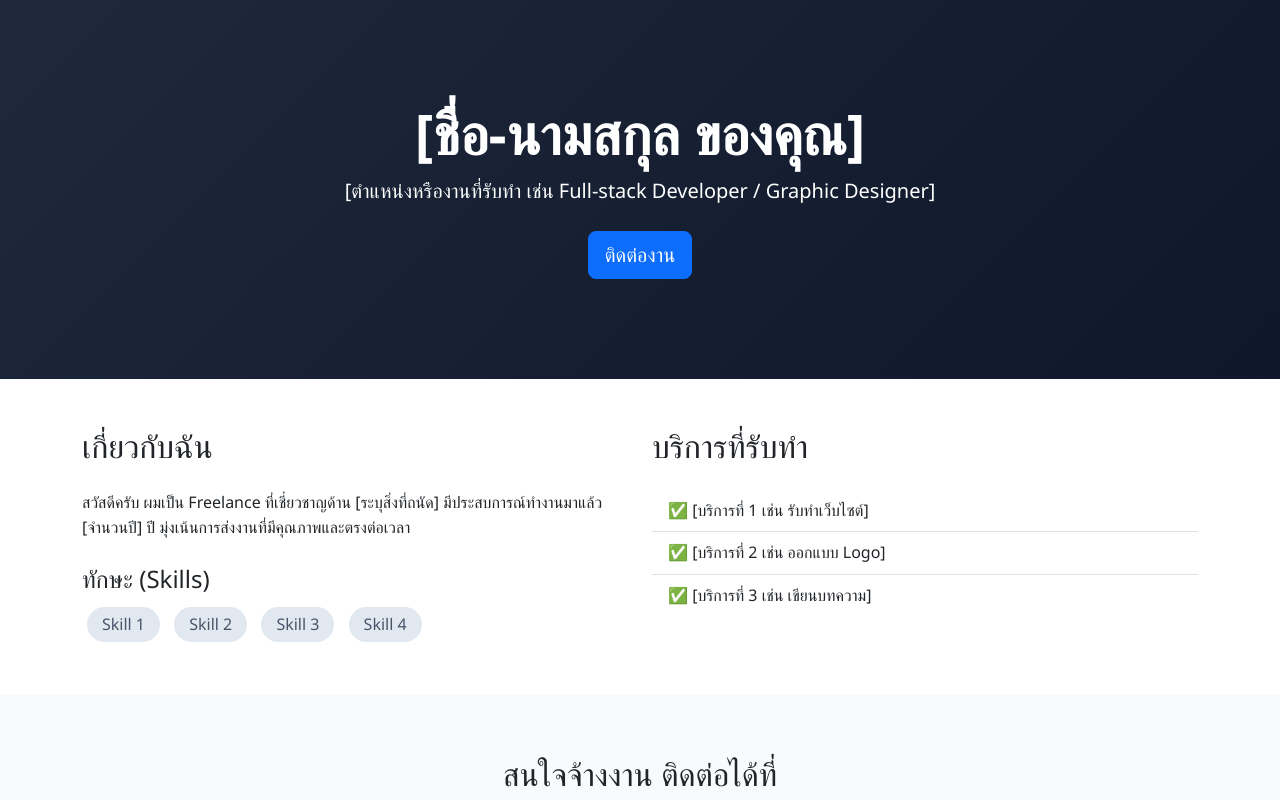
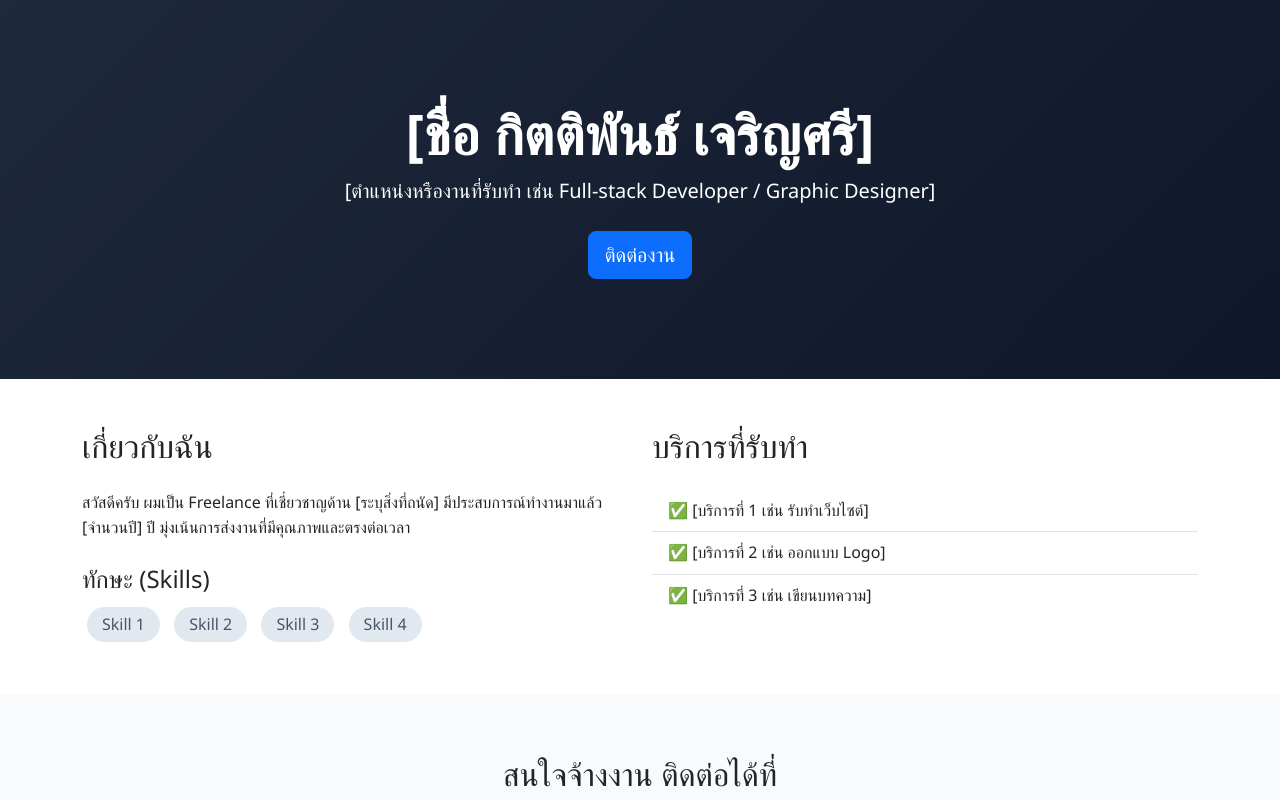
Before and after one commit to 368368121012-st-rumtsb/web2, a plain HTML site: page index.html in a window 1280 px wide. Shown: the top 800 px of the page. Drawn offline with nearby package versions, Linux system fonts and the light colour scheme.

Commit message:
Update index.html

```diff
--- a/index.html
+++ b/index.html
@@ -19,7 +19,7 @@
 
     <header class="hero text-center">
         <div class="container">
-            <h1 class="display-4 fw-bold">[ชื่อ-นามสกุล ของคุณ]</h1>
+            <h1 class="display-4 fw-bold">[ชื่อ กิตติพันธ์ เจริญศรี]</h1>
             <p class="lead mb-4">[ตำแหน่งหรืองานที่รับทำ เช่น Full-stack Developer / Graphic Designer]</p>
             <a href="#contact" class="btn btn-primary btn-lg">ติดต่องาน</a>
         </div>
```
